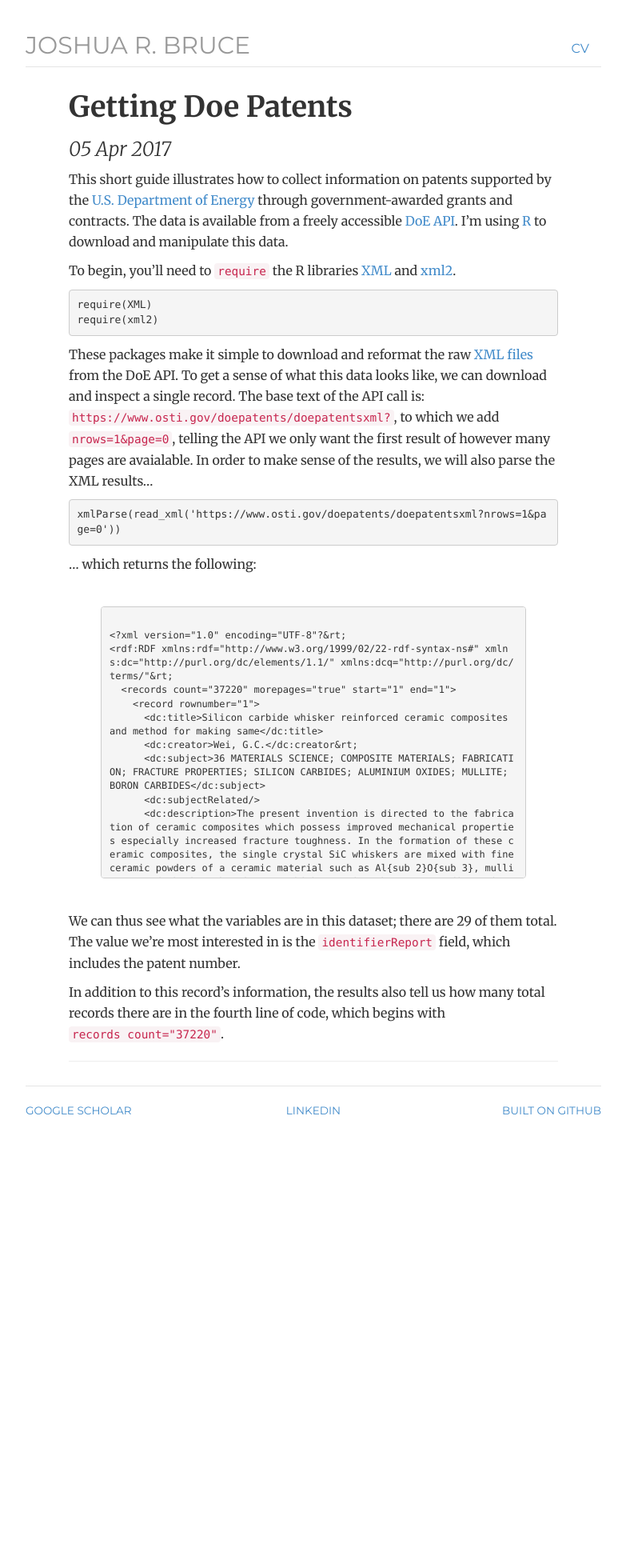
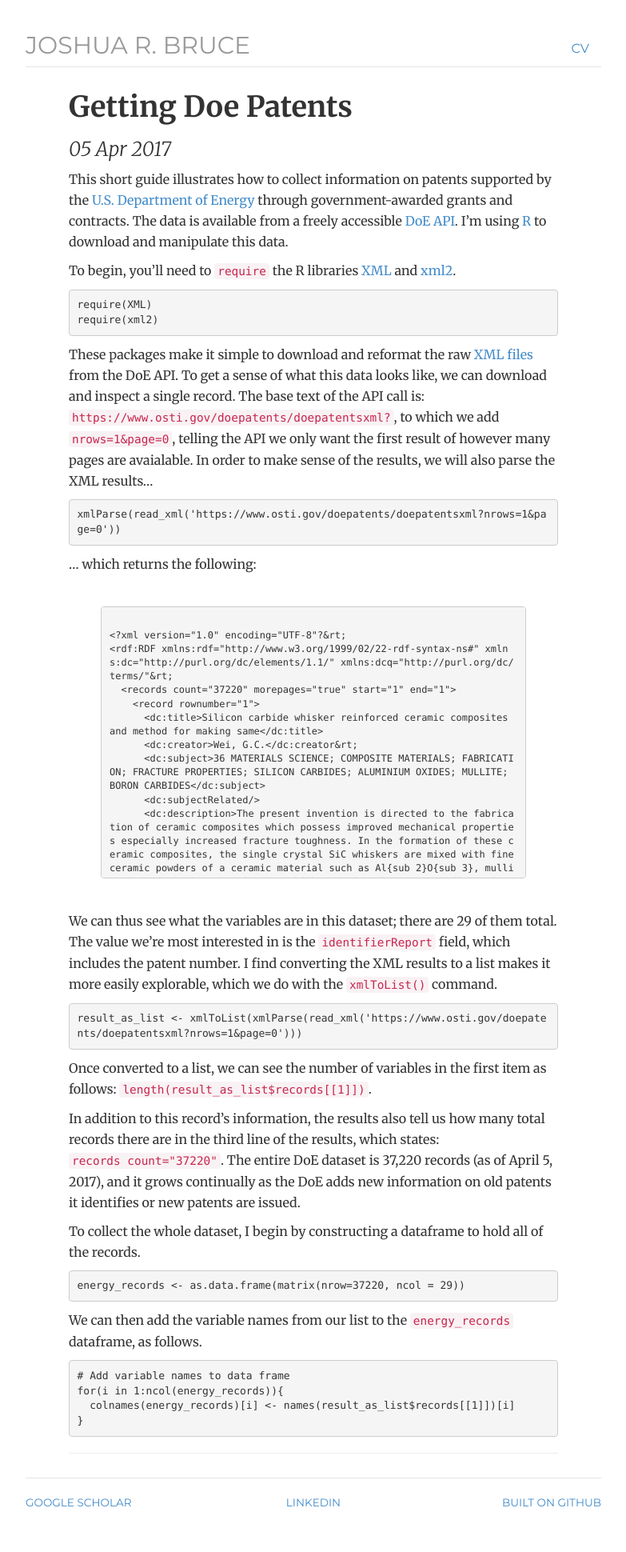
Before and after one commit to joshuarbruce/joshuarbruce.github.io, a Jekyll site: the page built from _posts/2017-04-05-getting-doe-patents.md, in a window 1280 px wide. Shown: the whole page at 80% size, without its empty margins (248-1031 px from the left). Built offline with Jekyll 4.4.1, drawn with Linux system fonts in a browser that asks for light colours; nearby versions of some CDN libraries; our own code applies the rules of GitHub Pages for plain Markdown files; before the commit the page ends 1450 px from its top, so only the background shows below that.

Commit message:
Update 2017-04-05-getting-doe-patents.md

````diff
--- a/_posts/2017-04-05-getting-doe-patents.md
+++ b/_posts/2017-04-05-getting-doe-patents.md
@@ -55,6 +55,27 @@ xmlParse(read_xml('https://www.osti.gov/doepatents/doepatentsxml?nrows=1&page=0'
 </code>
 </pre>
 
-We can thus see what the variables are in this dataset; there are 29 of them total. The value we're most interested in is the <code>identifierReport</code> field, which includes the patent number.
+We can thus see what the variables are in this dataset; there are 29 of them total. The value we're most interested in is the <code>identifierReport</code> field, which includes the patent number. I find converting the XML results to a list makes it more easily explorable, which we do with the <code>xmlToList()</code> command.
 
-In addition to this record's information, the results also tell us how many total records there are in the fourth line of code, which begins with <code>records count="37220"</code>.
+```r
+result_as_list <- xmlToList(xmlParse(read_xml('https://www.osti.gov/doepatents/doepatentsxml?nrows=1&page=0')))
+```
+
+Once converted to a list, we can see the number of variables in the first item as follows: <code>length(result_as_list$records[[1]])</code>.
+
+In addition to this record's information, the results also tell us how many total records there are in the third line of the results, which states: <code>records count="37220"</code>. The entire DoE dataset is 37,220 records (as of April 5, 2017), and it grows continually as the DoE adds new information on old patents it identifies or new patents are issued.
+
+To collect the whole dataset, I begin by constructing a dataframe to hold all of the records.
+
+```r
+energy_records <- as.data.frame(matrix(nrow=37220, ncol = 29))
+```
+
+We can then add the variable names from our list to the <code>energy_records</code> dataframe, as follows.
+
+```r
+# Add variable names to data frame
+for(i in 1:ncol(energy_records)){
+  colnames(energy_records)[i] <- names(result_as_list$records[[1]])[i]
+}
+```
````
